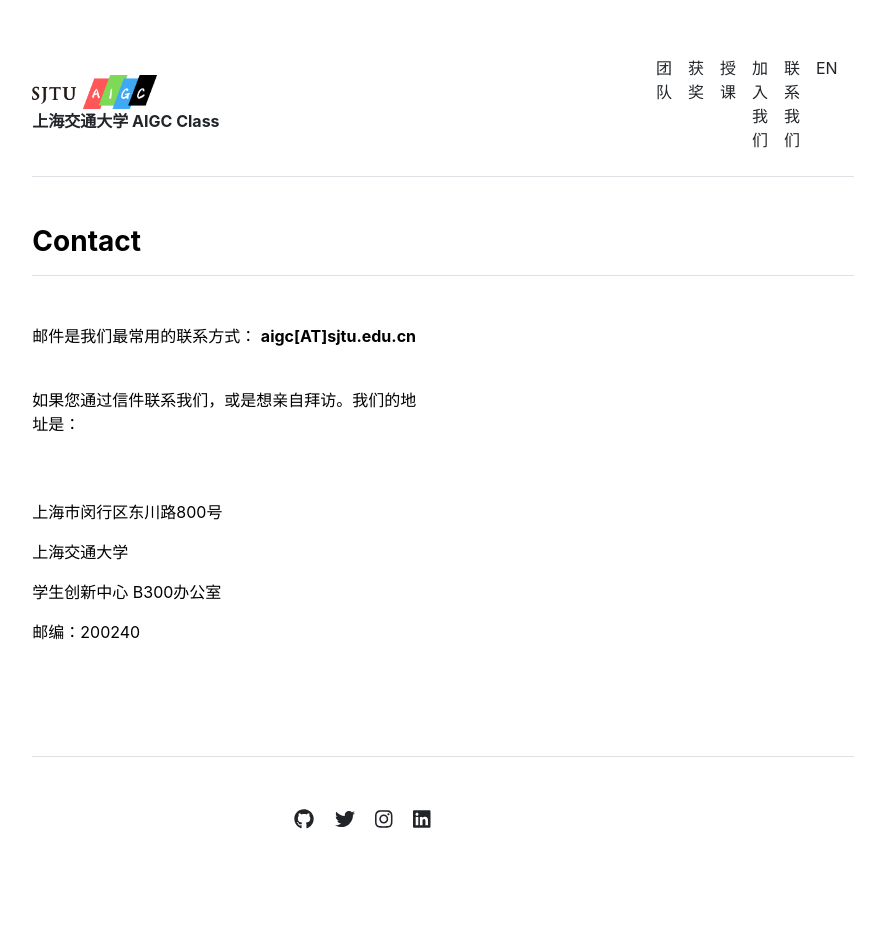
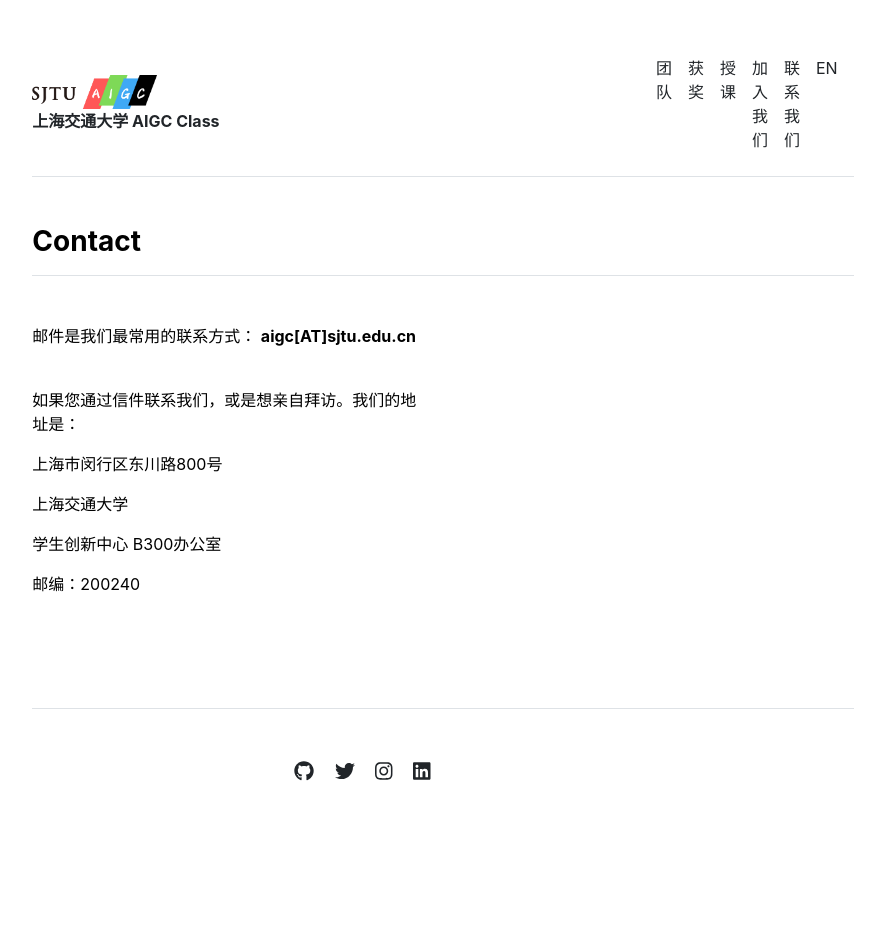
Before and after one commit to SJTU-AIGC/cn, a Jekyll site: the page built from contact.md, in a window 1280 px wide. Shown: the whole page, without its empty margins (197-1082 px from the left). Built offline with Jekyll 4.4.1, drawn with Linux system fonts in a browser that asks for light colours; after the commit the page ends 900 px from its top, so only the background shows below that.

Commit message:
Update contact.html

```diff
--- a/_includes/contact.html
+++ b/_includes/contact.html
@@ -5,29 +5,12 @@
       <div class="col-md-6">
       <p>邮件是我们最常用的联系方式： <b>aigc[AT]sjtu.edu.cn</b> <br><br></p>
       <p>如果您通过信件联系我们，或是想亲自拜访。我们的地址是：</p>
+      <p> 上海市闵行区东川路800号 </p>
+      <p> 上海交通大学 </p>
+      <p> 学生创新中心&nbsp;B300办公室 </p>
+      <p> 邮编：200240 </p>
       </div>
     </div>
 
-    {% for contact in site.data.settings.contacts %}
-    <div class="row g-5 mb-5">
-      <div class="col-md-6">
-        <!--<h4>{{ contact.name }}</h4>-->
-        <!--<p>{{ contact.title }} | {{ contact.department }}</p>-->
-        <!--<p>{{ contact.institution }} | {{ contact.institution_address }}</p>-->
-        <!--<p>Phone: {{ contact.phone }}</p>-->
-        <!--<p>Email: {{ contact.email }}</p>-->
-        <!--<p>Office: {{ contact.office }}</p>-->
-        <p> 上海市闵行区东川路800号 </p>
-        <p> 上海交通大学 </p>
-        <p> 学生创新中心&nbsp;B300办公室 </p>
-        <p> 邮编：200240 </p>
-      </div>
-      <!--
-      <div class="col-md-6">
-        <img src="{{ site.github.url }}/{{ contact.image }}" alt="Contact" width="100%">
-      </div>
-      -->
-    </div>
-    {% endfor %}
   </div>
 </div>
```
